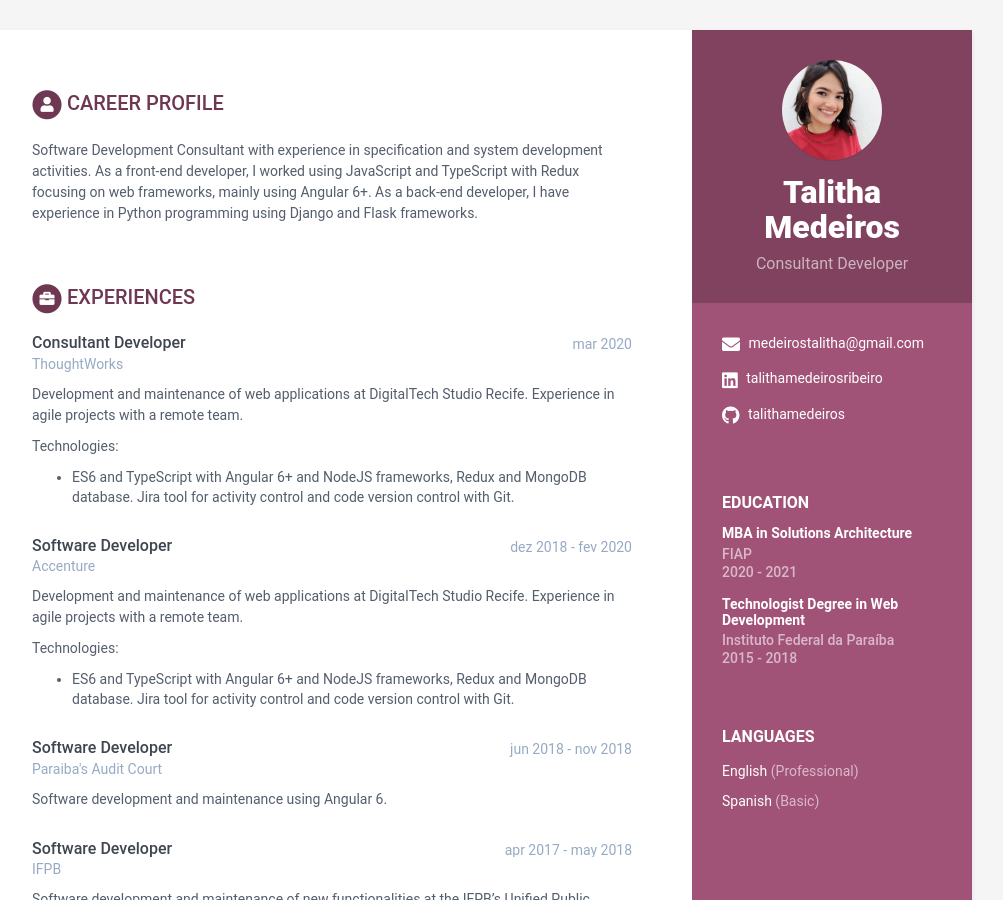
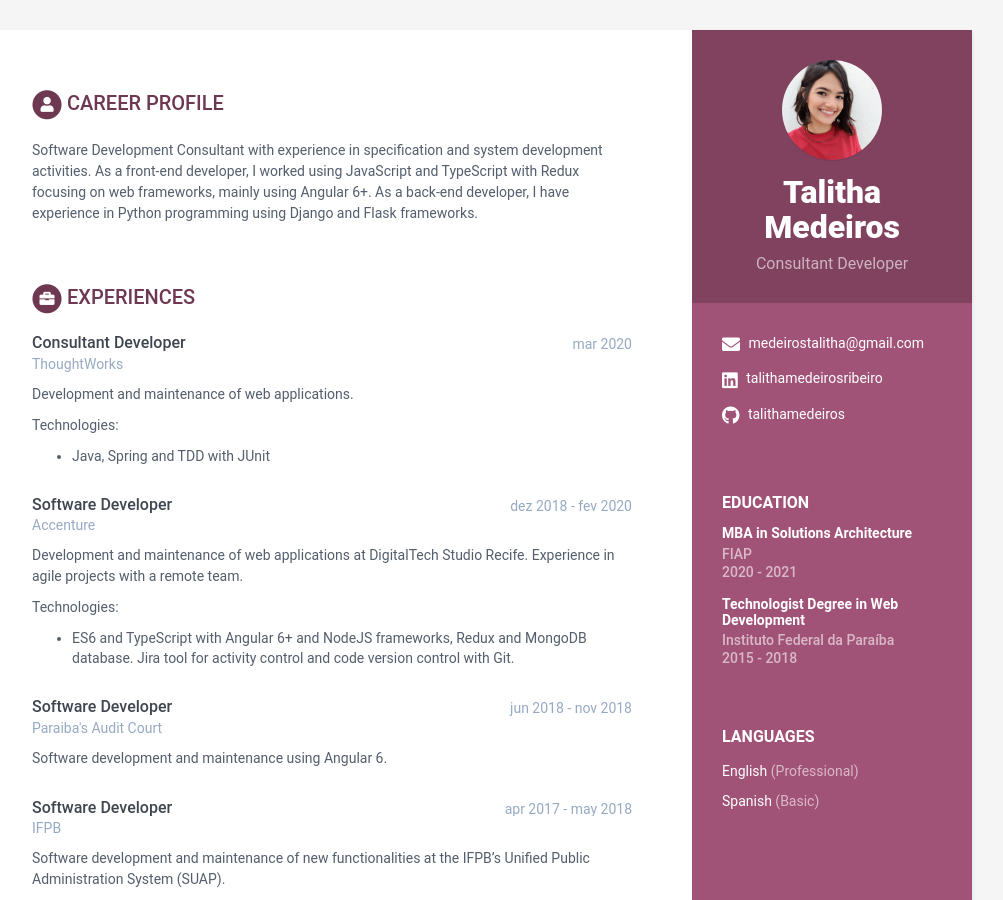
Before and after one commit to talithamedeiros/talithamedeiros.github.io, a Jekyll site: the page built from index.html, in a window 1280 px wide and 900 px high. Shown: the whole window, without its empty margins (168-1171 px from the left). Built offline with Jekyll 4.4.1, drawn with Linux system fonts in a browser that asks for light colours.

Commit message:
Updating experiences

```diff
--- a/_data/data.yml
+++ b/_data/data.yml
@@ -51,12 +51,11 @@ experiences:
       time: mar 2020
       company: ThoughtWorks
       details: |
-        Development and maintenance of web applications at DigitalTech Studio Recife.
-        Experience in agile projects with a remote team.
+        Development and maintenance of web applications.
 
 
         Technologies:
-        - ES6 and TypeScript with Angular 6+ and NodeJS frameworks, Redux and MongoDB database. Jira tool for activity control and code version control with Git.
+        - Java, Spring and TDD with JUnit
 
     - role: Software Developer
       time: dez 2018 - fev 2020
```
Also changed, not shown: 1 other file.
